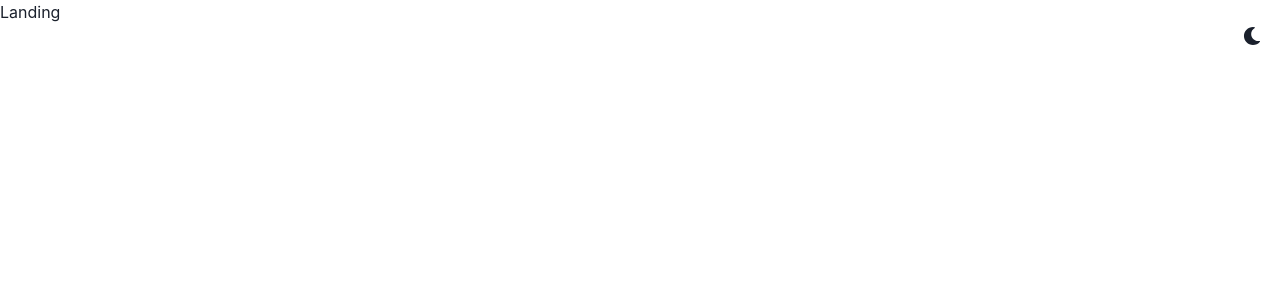
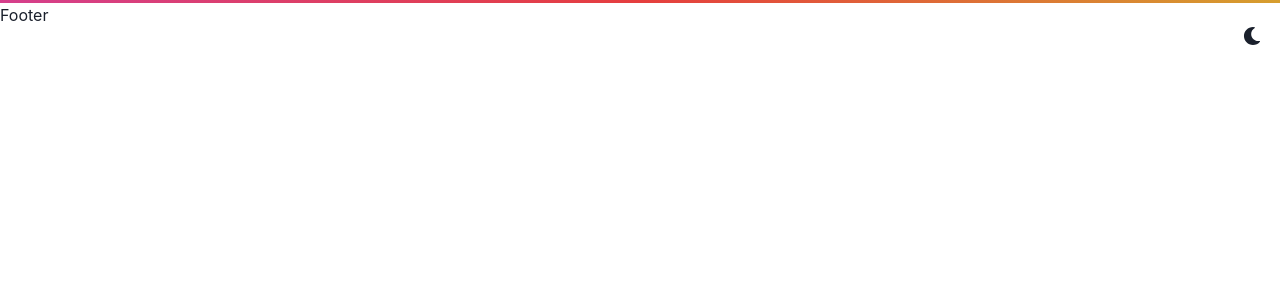
Before and after one commit to amitkumar9297/code-editor, a React (Vite) app: page / in a window 1280 px wide. Shown: the top 300 px of the page. Built offline with nearby package versions, Linux system fonts and the light colour scheme.

Commit message:
code Editor setup

```diff
--- a/package.json
+++ b/package.json
@@ -13,10 +13,13 @@
     "@chakra-ui/react": "^2.8.2",
     "@emotion/react": "^11.11.4",
     "@emotion/styled": "^11.11.5",
+    "@monaco-editor/react": "^4.6.0",
     "framer-motion": "^11.2.10",
+    "monaco-themes": "^0.4.4",
     "react": "^18.2.0",
     "react-dom": "^18.2.0",
-    "react-icons": "^5.2.1"
+    "react-icons": "^5.2.1",
+    "react-toastify": "^10.0.5"
   },
   "devDependencies": {
     "@types/react": "^18.2.66",
--- /dev/null
+++ b/src/components/Footer.jsx
@@ -0,0 +1,9 @@
+import React from 'react'
+
+const Footer = () => {
+  return (
+    <div>Footer</div>
+  )
+}
+
+export default Footer
--- a/src/components/Landing.jsx
+++ b/src/components/Landing.jsx
@@ -1,7 +1,12 @@
+import { Box } from '@chakra-ui/react'
 import React from 'react'
+import Footer from './Footer'
 
 export const Landing = () => {
   return (
-    <div>Landing</div>
+    <>
+        <Box bgGradient='linear(to-r, pink.500, red.500, yellow.500)' w={"100%"} h={"0.2rem"}/>
+        <Footer/>
+    </>
   )
 }
```
Also changed, not shown: src/components/CodeEditorWindow.jsx (added), 1 other file (tests, documents, lock files or other folders).
